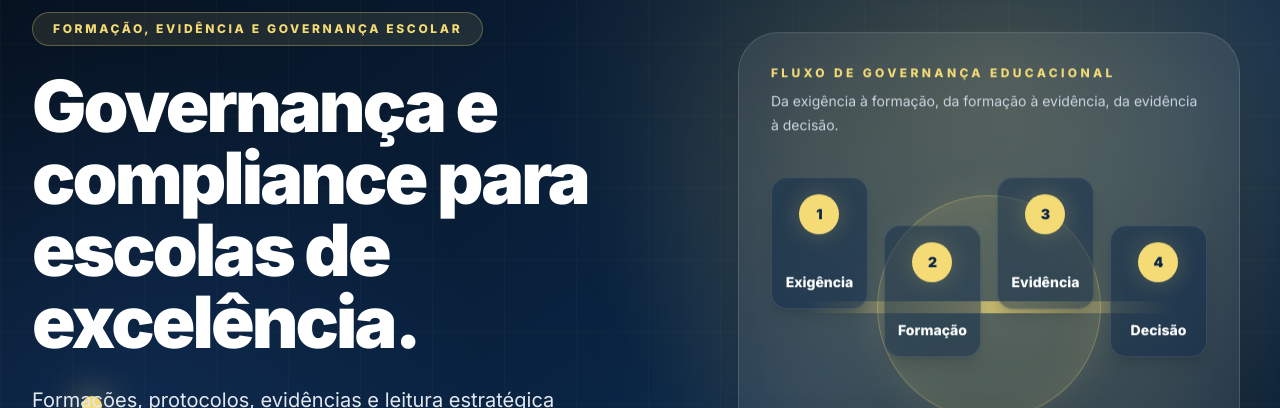
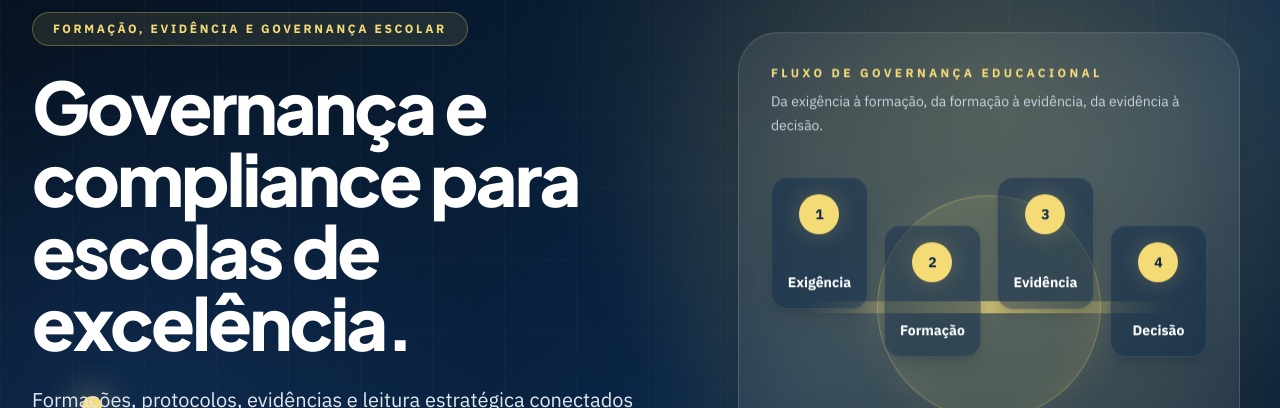
Before and after one commit to CACFLeite/excellentia-site, a Next.js app: page / in a window 1280 px wide. Shown: the part 181-589 px from the top of the page. Built offline with nearby package versions, Linux system fonts and the light colour scheme; no server answers.

Commit message:
Update Excellentia typography system

```diff
--- a/src/app/globals.css
+++ b/src/app/globals.css
@@ -1,5 +1,3 @@
-@import url('https://fonts.googleapis.com/css2?family=Inter:wght@300;400;500;600;700;800;900&display=swap');
-
 @tailwind base;
 @tailwind components;
 @tailwind utilities;
@@ -20,12 +18,20 @@ html,
 body {
   max-width: 100vw;
   overflow-x: hidden;
-  font-family: 'Inter', sans-serif;
+  font-family: var(--font-sans), system-ui, -apple-system, BlinkMacSystemFont, 'Segoe UI', sans-serif;
 }
 
 a {
   color: inherit;
   text-decoration: none;
+}
+
+h1,
+h2,
+h3,
+.font-brand {
+  font-family: var(--font-brand), var(--font-sans), system-ui, sans-serif;
+  letter-spacing: -0.025em;
 }
 
 .excellentia-flow-path {
--- a/src/app/layout.tsx
+++ b/src/app/layout.tsx
@@ -1,9 +1,20 @@
 import type { Metadata } from 'next'
-import { Inter } from 'next/font/google'
+import { IBM_Plex_Sans, Plus_Jakarta_Sans } from 'next/font/google'
 import Script from 'next/script'
 import './globals.css'
 
-const inter = Inter({ subsets: ['latin'] })
+const ibmPlexSans = IBM_Plex_Sans({
+  subsets: ['latin'],
+  weight: ['300', '400', '500', '600', '700'],
+  variable: '--font-sans',
+  display: 'swap',
+})
+
+const plusJakartaSans = Plus_Jakarta_Sans({
+  subsets: ['latin'],
+  variable: '--font-brand',
+  display: 'swap',
+})
 
 export const metadata: Metadata = {
   title: 'Excellentia — Governança e compliance para escolas de excelência',
@@ -46,7 +57,7 @@ export default function RootLayout({
           </Script>
         )}
       </head>
-      <body className={inter.className}>
+      <body className={`${ibmPlexSans.variable} ${plusJakartaSans.variable}`}>
         {children}
       </body>
     </html>
--- a/tailwind.config.ts
+++ b/tailwind.config.ts
@@ -21,7 +21,8 @@ const config: Config = {
         },
       },
       fontFamily: {
-        sans: ['Inter', 'sans-serif'],
+        sans: ['var(--font-sans)', 'system-ui', 'sans-serif'],
+        brand: ['var(--font-brand)', 'var(--font-sans)', 'system-ui', 'sans-serif'],
       },
     },
   },
```
Also changed, not shown: 1 other file (tests, documents, lock files or other folders).
